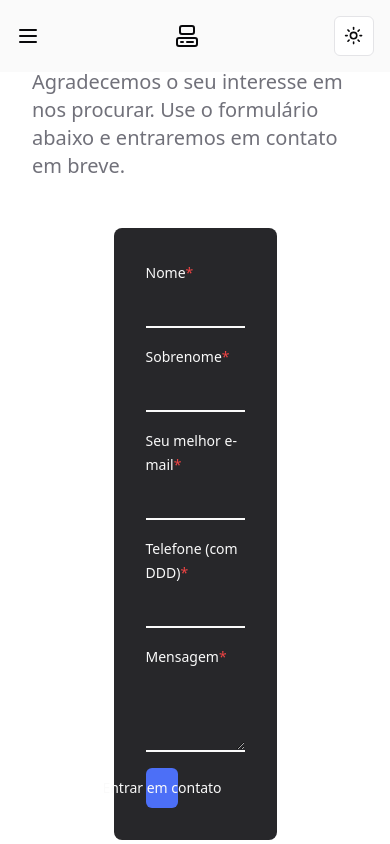
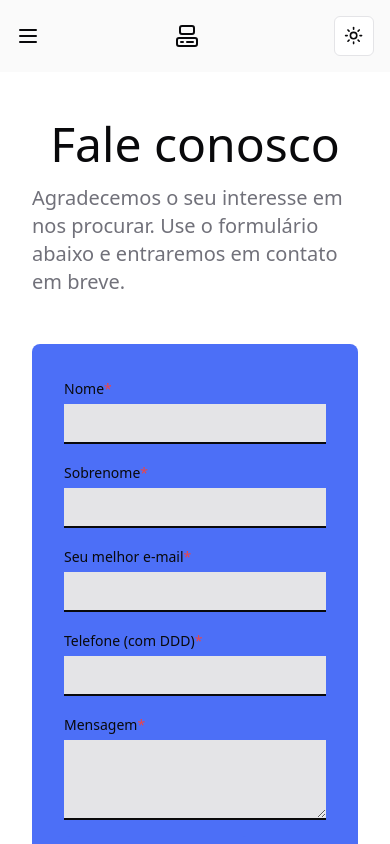
Before and after one commit to Smithson-do-Brasil/smithson-do-brasil, a React (Vite) app: page /contact in a window 390 px wide. Shown: the top 844 px of the page. Built offline with nearby package versions, Linux system fonts and the light colour scheme.

Commit message:
style: work for mobile on the page contact

```diff
--- a/src/pages/Contact/components/form.tsx
+++ b/src/pages/Contact/components/form.tsx
@@ -45,65 +45,65 @@ export function Form() {
   return (
     <form
       onSubmit={handleSubmit(handleSignUp)}
-      className="w-2/4 space-y-4 rounded-lg bg-zinc-800 p-8"
+      className="w-full space-y-4 rounded-lg bg-[#4C6FF7] p-8 dark:bg-zinc-800 lg:w-2/4"
     >
       <div className="space-y-1">
-        <Label htmlFor="firstName" className="text-zinc-50">
+        <Label htmlFor="firstName" className="text-zinc-950 dark:text-zinc-50">
           Nome<span className="text-red-500">*</span>
         </Label>
         <Input
           id="firstName"
           type="text"
-          className="rounded-none border-x-0 border-b-2 border-t-0 border-b-zinc-50 bg-zinc-800 pl-0 font-medium text-zinc-50 focus-visible:shadow-transparent focus-visible:ring-transparent focus-visible:ring-offset-0"
+          className="rounded-none border-x-0 border-b-2 border-t-0 border-zinc-950 bg-zinc-200 pl-0 font-medium text-zinc-950 focus-visible:shadow-transparent focus-visible:ring-transparent focus-visible:ring-offset-0 dark:border-b-zinc-50 dark:bg-zinc-800 dark:text-zinc-50"
           {...register('firstName')}
         />
       </div>
       <div className="space-y-1">
-        <Label htmlFor="lastName" className="text-zinc-50">
+        <Label htmlFor="lastName" className="text-zinc-950 dark:text-zinc-50">
           Sobrenome<span className="text-red-500">*</span>
         </Label>
         <Input
           id="lastName"
           type="text"
-          className="rounded-none border-x-0 border-b-2 border-t-0 border-b-zinc-50 bg-zinc-800 pl-0 font-medium text-zinc-50 focus-visible:shadow-transparent focus-visible:ring-transparent focus-visible:ring-offset-0"
+          className="rounded-none border-x-0 border-b-2 border-t-0 border-zinc-950 bg-zinc-200 pl-0 font-medium text-zinc-950 focus-visible:shadow-transparent focus-visible:ring-transparent focus-visible:ring-offset-0 dark:border-b-zinc-50 dark:bg-zinc-800 dark:text-zinc-50"
           {...register('lastName')}
         />
       </div>
       <div className="space-y-1">
-        <Label htmlFor="email" className="text-zinc-50">
+        <Label htmlFor="email" className="text-zinc-950 dark:text-zinc-50">
           Seu melhor e-mail<span className="text-red-500">*</span>
         </Label>
         <Input
           id="email"
           type="text"
-          className="rounded-none border-x-0 border-b-2 border-t-0 border-b-zinc-50 bg-zinc-800 pl-0 font-medium text-zinc-50 focus-visible:shadow-transparent focus-visible:ring-transparent focus-visible:ring-offset-0"
+          className="rounded-none border-x-0 border-b-2 border-t-0 border-zinc-950 bg-zinc-200 pl-0 font-medium text-zinc-950 focus-visible:shadow-transparent focus-visible:ring-transparent focus-visible:ring-offset-0 dark:border-b-zinc-50 dark:bg-zinc-800 dark:text-zinc-50"
           {...register('email')}
         />
       </div>
       <div className="space-y-1">
-        <Label htmlFor="tel" className="text-zinc-50">
+        <Label htmlFor="tel" className="text-zinc-950 dark:text-zinc-50">
           Telefone (com DDD)<span className="text-red-500">*</span>
         </Label>
         <Input
           id="tel"
           type="tel"
-          className="rounded-none border-x-0 border-b-2 border-t-0 border-b-zinc-50 bg-zinc-800 pl-0 font-medium text-zinc-50 focus-visible:shadow-transparent focus-visible:ring-transparent focus-visible:ring-offset-0"
+          className="rounded-none border-x-0 border-b-2 border-t-0 border-zinc-950 bg-zinc-200 pl-0 font-medium text-zinc-950 focus-visible:shadow-transparent focus-visible:ring-transparent focus-visible:ring-offset-0 dark:border-b-zinc-50 dark:bg-zinc-800 dark:text-zinc-50"
           {...register('tel')}
         />
       </div>
       <div className="space-y-1">
-        <Label htmlFor="message" className="text-zinc-50">
+        <Label htmlFor="message" className="text-zinc-950 dark:text-zinc-50">
           Mensagem<span className="text-red-500">*</span>
         </Label>
         <Textarea
           id="message"
-          className="rounded-none border-x-0 border-b-2 border-t-0 border-b-zinc-50 bg-zinc-800 pl-0 font-medium text-zinc-50 focus-visible:shadow-transparent focus-visible:ring-transparent focus-visible:ring-offset-0"
+          className="rounded-none border-x-0 border-b-2 border-t-0 border-zinc-950 bg-zinc-200 pl-0 font-medium text-zinc-950 focus-visible:shadow-transparent focus-visible:ring-transparent focus-visible:ring-offset-0 dark:border-b-zinc-50 dark:bg-zinc-800 dark:text-zinc-50"
           {...register('message')}
         />
       </div>
       <Button
         disabled={isSubmitting}
-        className="w-1/3 bg-[#4C6FF7] text-zinc-50 hover:bg-[#4C6FF7] hover:brightness-90"
+        className="w-max bg-[#4C6FF7] text-lg text-zinc-50 hover:bg-[#4C6FF7] hover:brightness-90"
         type="submit"
       >
         Entrar em contato
--- a/src/pages/Contact/index.tsx
+++ b/src/pages/Contact/index.tsx
@@ -6,7 +6,7 @@ export function Contact() {
   return (
     <>
       <Helmet title="Contato" />
-      <div className="container flex h-screen flex-col items-center justify-center gap-12">
+      <div className="container flex flex-col items-center justify-center gap-12 py-12 md:h-screen">
         <div className="flex flex-col items-center gap-4">
           <h1 className="text-5xl">Fale conosco</h1>
 
@@ -18,7 +18,7 @@ export function Contact() {
 
         <Form />
 
-        <div className="flex flex-col gap-4">
+        {/* <div className="flex flex-col gap-4">
           <h1 className="text-xl font-bold text-muted-foreground">
             Se preferir, fale conosco pelo telefone abaixo:
           </h1>
@@ -31,7 +31,7 @@ export function Contact() {
           >
             (21) 964443-0605
           </a>
-        </div>
+        </div> */}
       </div>
     </>
   )
--- a/src/pages/Home/index.tsx
+++ b/src/pages/Home/index.tsx
@@ -57,7 +57,7 @@ export function Home() {
         </h1>
 
         <Link to="/contact">
-          <Button className="bg-zinc-50 text-lg text-zinc-950 lg:text-xl">
+          <Button className="bg-zinc-50 text-lg text-zinc-950 hover:bg-zinc-50 hover:brightness-90 dark:bg-zinc-950 dark:text-zinc-50 lg:text-xl">
             Entre em contato
           </Button>
         </Link>
```
